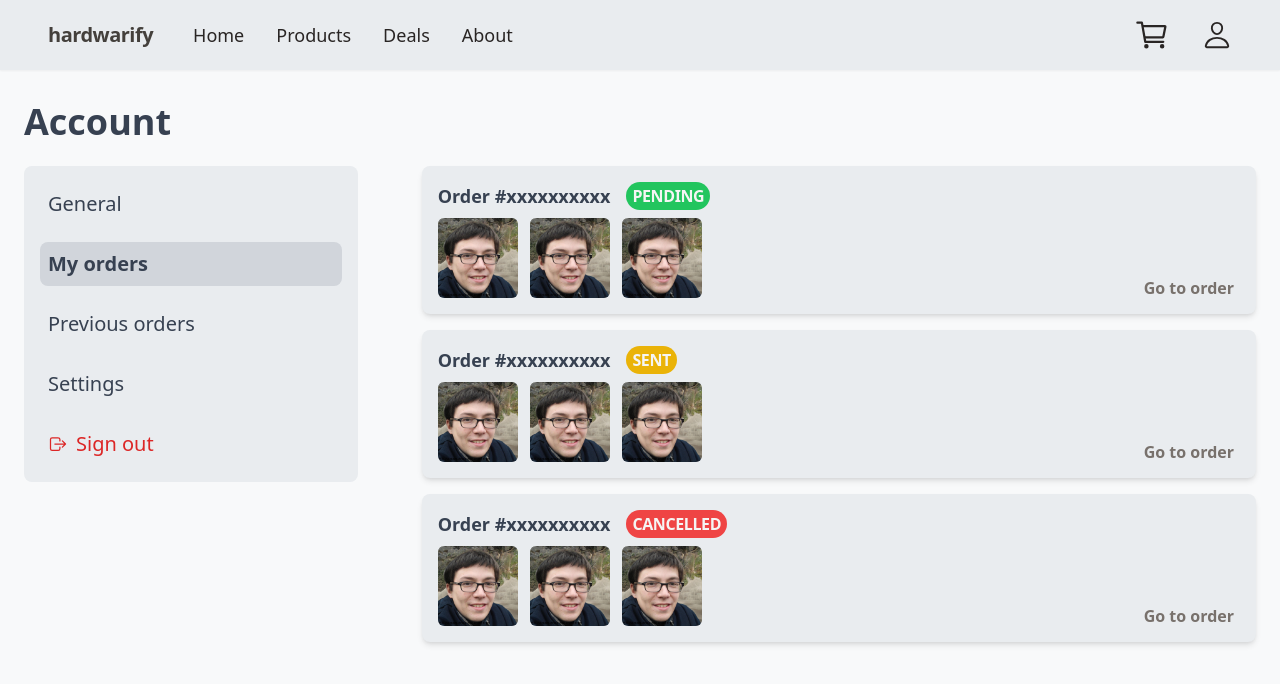
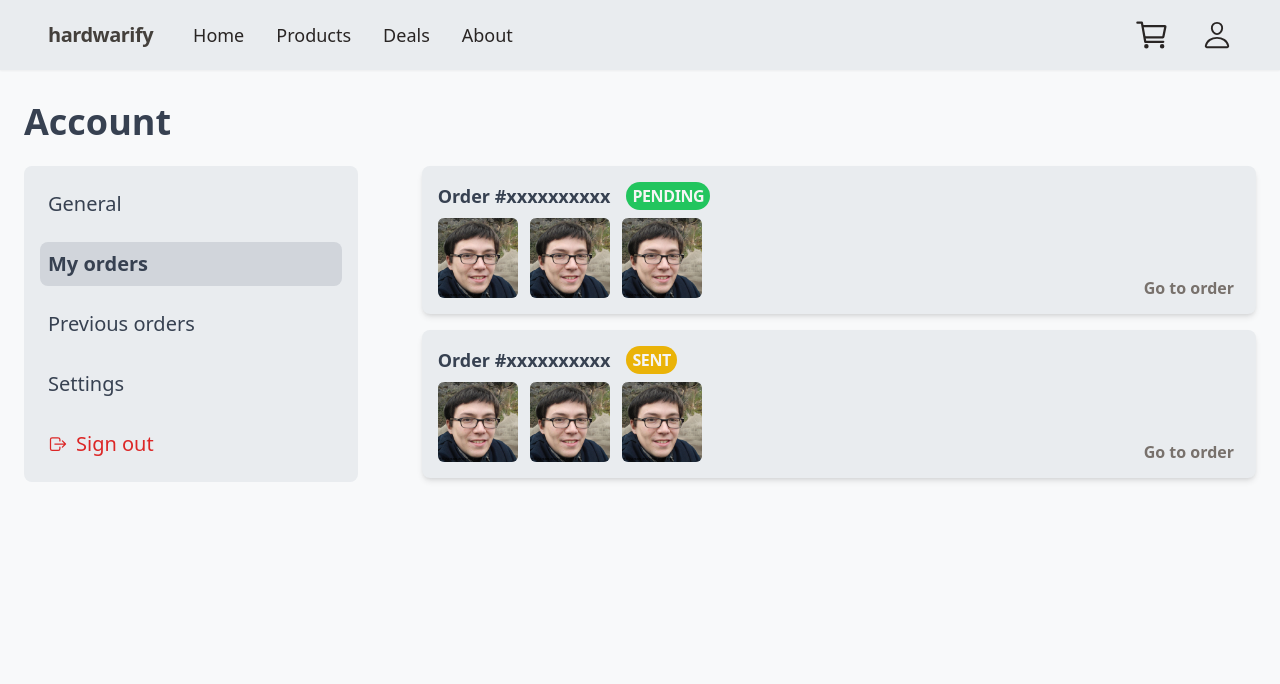
Before and after one commit to tojamrcel/hardwarify-project, a Next.js app: page /account/orders in a window 1280 px wide. Shown: the top 684 px of the page. Built offline with nearby package versions, Linux system fonts and the light colour scheme.

Commit message:
feat: implement loading component to account page

```diff
--- a/app/_lib/data_service.ts
+++ b/app/_lib/data_service.ts
@@ -56,8 +56,11 @@ export async function getProfile(email: string): Promise<Profile> {
 
   if (error) console.error(error);
   if (!data) throw new Error("Profile not found.");
+
   return data;
 }
+
+export async function getOrdersByEmail(email: string) {}
 
 export async function createProfile(newProfile: Profile): Promise<void> {
   const { error } = await supabase.from("profiles").insert([newProfile]);
--- /dev/null
+++ b/app/account/loading.tsx
@@ -0,0 +1,5 @@
+function Loading() {
+  return <div>Loading profile...</div>;
+}
+
+export default Loading;
--- a/app/account/orders/page.tsx
+++ b/app/account/orders/page.tsx
@@ -37,24 +37,6 @@ function Page() {
           Go to order
         </button>
       </li>
-      <li className="relative rounded-lg bg-white-second p-4 shadow-md transition-transform duration-300 hover:scale-[1.01]">
-        <div className="flex items-center gap-4">
-          <h3 className="text-lg font-semibold text-gray-700">
-            Order #xxxxxxxxxx
-          </h3>
-          <span className="text-md flex rounded-full bg-red-500 p-0.5 px-1.5 font-semibold uppercase tracking-tight text-stone-100">
-            CANCELLED
-          </span>
-        </div>
-        <div className="mt-2 flex gap-3">
-          <img src="/person.jpg" alt="" className="h-20 w-20 rounded-md" />
-          <img src="/person.jpg" alt="" className="h-20 w-20 rounded-md" />
-          <img src="/person.jpg" alt="" className="h-20 w-20 rounded-md" />
-        </div>
-        <button className="absolute bottom-3 right-5 border-b-2 border-transparent px-0.5 pb-[-0.25rem] pt-1 font-semibold text-stone-500 transition-colors duration-300 hover:border-stone-500">
-          Go to order
-        </button>
-      </li>
     </ul>
   );
 }
```
Also changed, not shown: app/_lib/actions.ts (+2 -9 lines).
